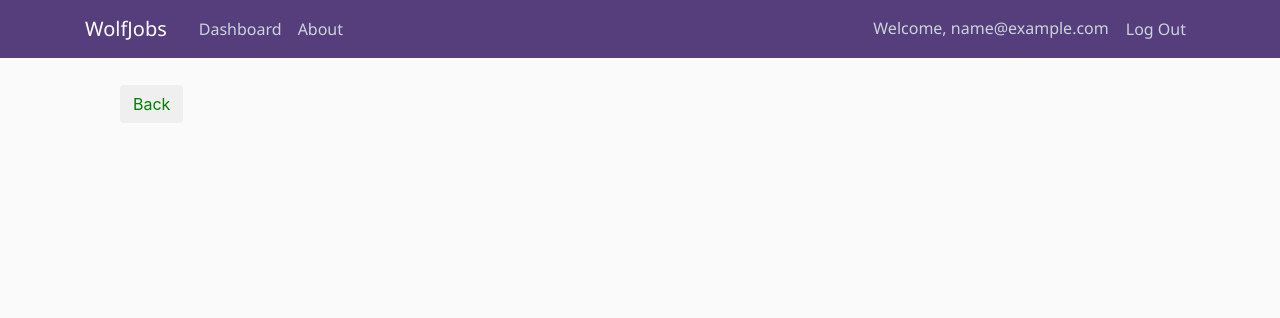
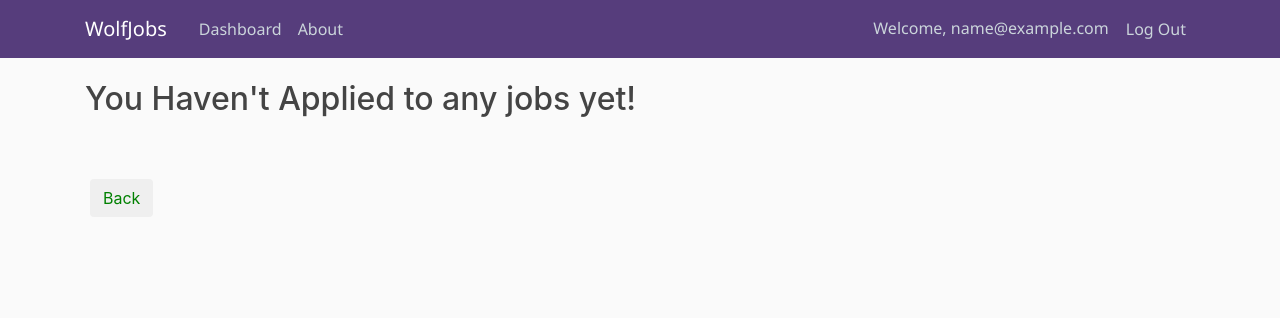
Before and after one commit to atharva1996/WolfJobs, a Flask app: page /jobsApplied in a window 1280 px wide. Shown: the top 318 px of the page. Run offline with Flask 2, Linux system fonts and the light colour scheme; the visitor is signed in with stand-in values (Sample User, id 1); data that the repository does not hold is empty; some libraries are stand-ins or nearby versions.

Commit message:
Bug Fixes and Improvements

```diff
--- a/application.py
+++ b/application.py
@@ -212,7 +212,7 @@ def dashboard():
             else:
                 return render_template('dashboard.html', jobs=get_jobs)
     else:
-        cursor = mongo.db.jobs.find()
+        cursor = mongo.db.jobs.find({'email':{'$ne':email}})
         get_jobs = []
         for record in cursor:
             get_jobs.append(record)
@@ -318,7 +318,10 @@ def jobsApplied():
     get_all_jobs = []
     for record in cursor:
         get_all_jobs.append(record)
-    return render_template('jobs_applied.html',jobs = get_all_jobs)
+    if get_all_jobs==[]:
+        return render_template('jobs_applied.html',status = False)
+    else:
+        return render_template('jobs_applied.html',jobs = get_all_jobs,status = True)
 
 
 
--- a/templates/dashboard.html
+++ b/templates/dashboard.html
@@ -8,7 +8,7 @@
                     {% if jobs == None %}
                         <article class="media content-section">
                             <div class="media-body">
-                                <h2><a class="article-title" href="#">You have not posted any jobs!</a></h2>
+                                <h2>You have not posted any jobs!</h2>
                             </div>
                         </article>
                     {% else %}
@@ -24,6 +24,7 @@
                                             <hr>
                                             <p class="card-content">{{ job.job_description }}</p>
                                             <p class="card-content"><b>Location:</b> {{ job.job_location }}</p>
+                                            <p class="card-content"><b>Designation:</b> {{ job.designation }}</p>
                                         </div>
                                         <div class="card back">
                                             <p class="card-content" style="text-align:left; font-size:30px; margin-top:10px;">{{ job.job_title }}</a>
@@ -80,6 +81,7 @@
                                                 <hr>
                                                 <p class="card-content">{{ job.job_description }}</p>
                                                 <p class="card-content"><b>Location:</b> {{ job.job_location }}</p>
+                                                <p class="card-content"><b>Designation:</b> {{ job.designation }}</p>
                                             </div>
                                             <div class="card back">
                                                 <p class="card-content" style="text-align:left; font-size:30px; margin-top:10px;">{{ job.job_title }}</a>
--- a/templates/jobs_applied.html
+++ b/templates/jobs_applied.html
@@ -1,5 +1,8 @@
 {% extends "layout.html" %}
 {% block content %}
+    {% if not status: %}
+        <h2>You Haven't Applied to any jobs yet!</h2>
+    {% else %}
         <div class="container">
             <div class="col-10">
                 {% for job in jobs %}
@@ -18,7 +21,9 @@
                         </div>
                     </article>
                 {% endfor %}
-            <button type="button" class="btn" style="max-width:100px; margin:5px;"><a style="color:green" href="{{url_for('dashboard')}}">Back</a></button>
             </div>
         </div>
+    {% endif %}
+    <br><br>
+    <button type="button" class="btn" style="max-width:100px; margin:5px;"><a style="color:green" href="{{url_for('dashboard')}}">Back</a></button>
 {% endblock content %}
```
Also changed, not shown: templates/job_details.html (+5 -5 lines). Lines whose indentation alone changed are shown as unchanged.
